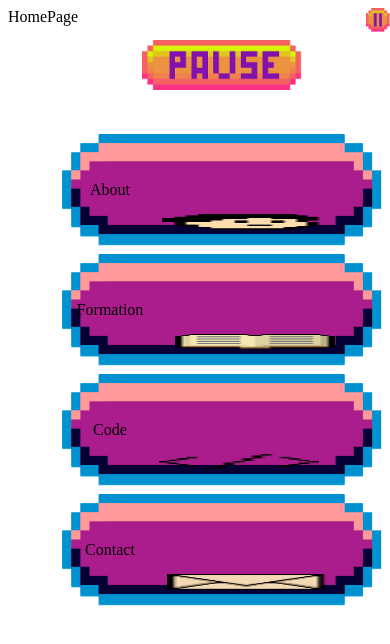
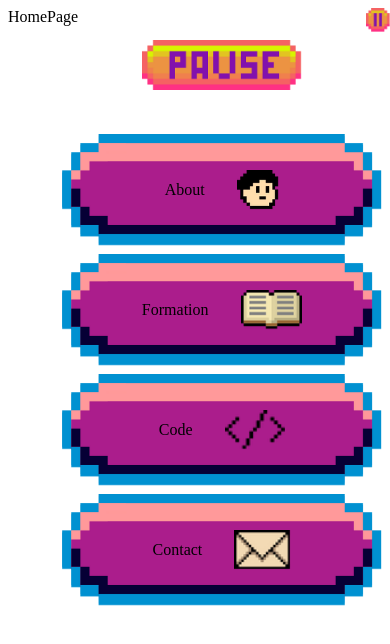
Before and after one commit to MaryelN/styled-portfolio, a React (Vite) app: page / in a window 390 px wide. Shown: the top 644 px of the page. Built offline with nearby package versions, Linux system fonts and the light colour scheme.

Commit message:
Fix Navbar module

```diff
--- a/src/components/NavItem/NavItem.module.css
+++ b/src/components/NavItem/NavItem.module.css
@@ -10,12 +10,13 @@
 }
 
 .icon {
-  height: 1rem;
+  height: 1.5rem;
 }
 
 @media (max-width: 768px) {
   .icon {
-    height: 1rem;
+    height: 2.5rem;
     width: auto;
+    margin-left: 1rem;
   }
 }
--- a/src/components/Navbar/Navbar.module.css
+++ b/src/components/Navbar/Navbar.module.css
@@ -26,7 +26,7 @@
   display: none;
 }
 
-.menu_list img {
+.menu_pause {
   width: 10rem;
   margin: 2rem;
 }
@@ -37,6 +37,7 @@
   flex-direction: column;
   justify-content: center;
   align-items: center;
+  width: 100%;
 }
 
 .menu_item {
```
